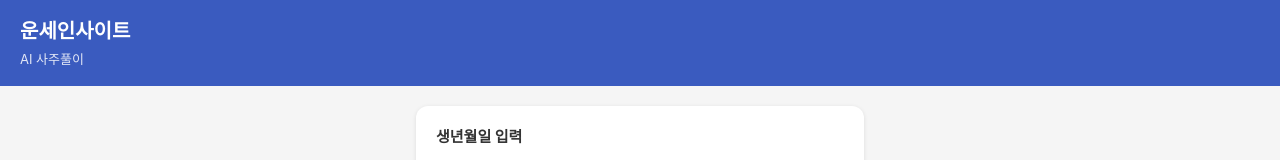
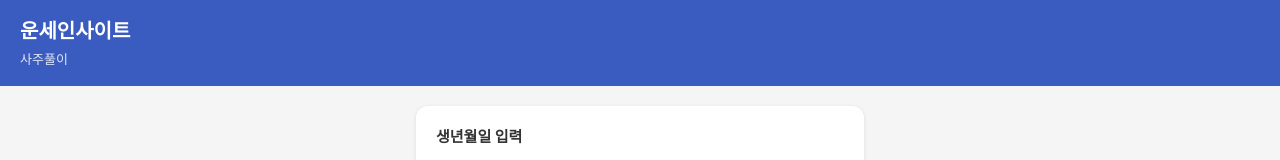
Before and after one commit to wislyn11-design/unseinsight, a Next.js app: page / in a window 1280 px wide. Shown: the top 160 px of the page. Built offline with nearby package versions, Linux system fonts and the light colour scheme.

Commit message:
문구수정

```diff
--- a/app/components/saju/AIResult.jsx
+++ b/app/components/saju/AIResult.jsx
@@ -141,7 +141,7 @@ return (
 
       {/* 상단 헤더 */}
       <div style={{ background: '#3a5bbf', color: '#fff', padding: '16px 20px', display: 'flex', justifyContent: 'space-between', alignItems: 'center', boxShadow: '0 2px 4px rgba(0,0,0,0.1)' }}>
-        <span style={{ fontWeight: 'bold', fontSize: 16 }}>🤖 AI 명리 상담사</span>
+        <span style={{ fontWeight: 'bold', fontSize: 16 }}> 사주풀이 상담사</span>
         <div style={{ display: 'flex', alignItems: 'center', gap: '12px' }}>
           <span style={{ fontSize: 12, background: chatCount >= MAX_FREE_CHAT ? '#e74c3c' : 'rgba(255,255,255,0.2)', padding: '4px 10px', borderRadius: 12 }}>
             남은 질문: {MAX_FREE_CHAT - chatCount}회
--- a/app/page.tsx
+++ b/app/page.tsx
@@ -119,7 +119,7 @@ export default function Home() {
     <main style={{ minHeight: '100vh', background: '#f5f5f5', fontFamily: '-apple-system, sans-serif' }}>
       <div style={{ background: '#3a5bbf', color: '#fff', padding: '16px 20px' }}>
         <h1 style={{ margin: 0, fontSize: 20, fontWeight: 700 }}>운세인사이트</h1>
-        <p style={{ margin: '4px 0 0', fontSize: 13, opacity: 0.85 }}>AI 사주풀이</p>
+        <p style={{ margin: '4px 0 0', fontSize: 13, opacity: 0.85 }}>사주풀이</p>
       </div>
 
       <div style={{ maxWidth: 480, margin: '0 auto', padding: '20px 16px' }}>
```
